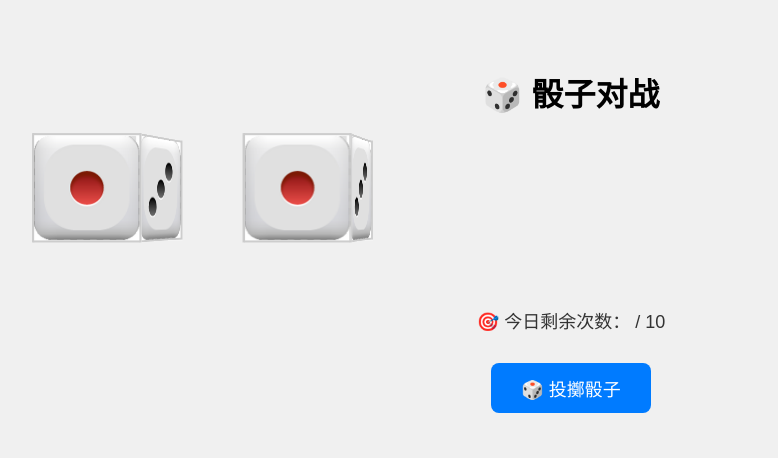
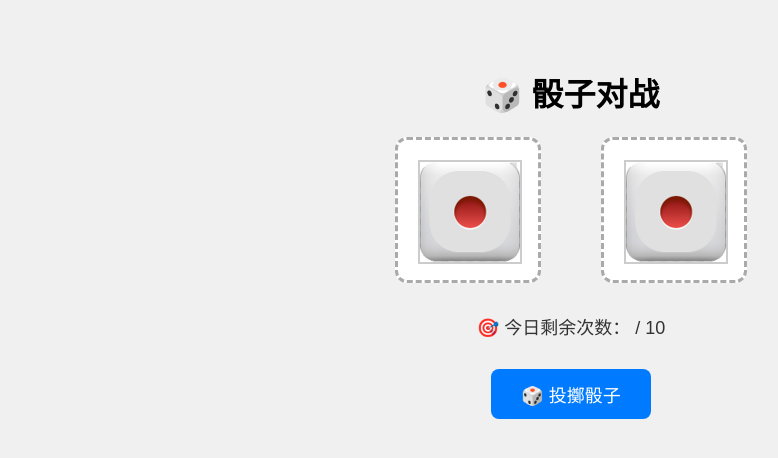
Before and after one commit to Dreamchaser-aus/dice, a Flask app: template templates/dice.html in a window 1280 px wide. Shown: the top 458 px of the page, without its empty margins (69-847 px from the left). Run offline with Flask 3, Linux system fonts and the light colour scheme; the template is opened without the code that fills it, so the values that code supplies are empty; some libraries are stand-ins or nearby versions.

Commit message:
Update dice.html

```diff
--- a/templates/dice.html
+++ b/templates/dice.html
@@ -14,11 +14,18 @@
     .dice-box {
       display: flex;
       justify-content: center;
-      gap: 80px;
-      perspective: 1000px;
-      margin-bottom: 20px;
-      height: 150px;
+      gap: 60px;
+      margin-bottom: 30px;
+    }
+
+    .dice-container {
+      width: 140px;
+      height: 140px;
+      background: #fff;
+      border: 3px dashed #aaa;
+      border-radius: 12px;
       position: relative;
+      overflow: hidden;
     }
 
     .dice {
@@ -26,9 +33,8 @@
       height: 100px;
       position: absolute;
       transform-style: preserve-3d;
-      top: 0;
-      left: 0;
-      transition: transform 0.5s ease-out;
+      top: 20px;
+      left: 20px;
     }
 
     .face {
@@ -82,8 +88,9 @@
 
 <h1>🎲 骰子对战</h1>
 
-<div class="dice-box" id="dice-box">
-  <div class="dice" id="user-dice" style="left: 80px;">
+<div class="dice-box">
+  <div class="dice-container">
+    <div class="dice" id="user-dice">
       <div class="face front"><img src="{{ url_for('static', filename='dice 1.png') }}" alt="1" /></div>
       <div class="face back"><img src="{{ url_for('static', filename='dice 6.png') }}" alt="6" /></div>
       <div class="face right"><img src="{{ url_for('static', filename='dice 3.png') }}" alt="3" /></div>
@@ -91,14 +98,17 @@
       <div class="face top"><img src="{{ url_for('static', filename='dice 5.png') }}" alt="5" /></div>
       <div class="face bottom"><img src="{{ url_for('static', filename='dice 2.png') }}" alt="2" /></div>
     </div>
+  </div>
 
-  <div class="dice" id="bot-dice" style="left: 280px;">
+  <div class="dice-container">
+    <div class="dice" id="bot-dice">
       <div class="face front"><img src="{{ url_for('static', filename='dice 1.png') }}" alt="1" /></div>
       <div class="face back"><img src="{{ url_for('static', filename='dice 6.png') }}" alt="6" /></div>
       <div class="face right"><img src="{{ url_for('static', filename='dice 3.png') }}" alt="3" /></div>
       <div class="face left"><img src="{{ url_for('static', filename='dice 4.png') }}" alt="4" /></div>
       <div class="face top"><img src="{{ url_for('static', filename='dice 5.png') }}" alt="5" /></div>
       <div class="face bottom"><img src="{{ url_for('static', filename='dice 2.png') }}" alt="2" /></div>
+    </div>
   </div>
 </div>
 
@@ -119,34 +129,31 @@
   6: "rotateX(0deg) rotateY(180deg)",
 };
 
-// 抛物线 + 旋转动画
+// 抛物线 + 旋转 + 独立容器内运动
 function throwDice(diceId, targetFace) {
   const dice = document.getElementById(diceId);
-  let x = 0, y = 0, rotation = 0;
-  const height = 100 + Math.random() * 50;
-  const startTime = performance.now();
+  let startTime = performance.now();
+  const startX = 10 + Math.random() * 20;
+  const amplitude = 40 + Math.random() * 30;
+  let rotation = 0;
 
   function animate(time) {
-    const elapsed = time - startTime;
-    const t = Math.min(elapsed / 1000, 1);  // 动画 1 秒结束
-
-    // 抛物线位移（模拟 Y 轴跳跃）
-    const offsetY = -4 * height * t * (1 - t);
-    // 旋转角度模拟
-    rotation += 20;
-
-    dice.style.transform = `translateY(${offsetY}px) rotateX(${rotation}deg) rotateY(${rotation}deg)`;
-
-    if (t < 1) {
-      requestAnimationFrame(animate);
-    } else {
-      // 落地后设置最终点数
-      dice.style.transition = "transform 0.5s ease-out";
+    const elapsed = (time - startTime) / 1000; // 秒
+    if (elapsed >= 1) {
+      dice.style.transition = "transform 0.4s ease-out";
       dice.style.transform = faceRotation[targetFace];
       setTimeout(() => {
         dice.style.transition = "";
-      }, 600);
+      }, 500);
+      return;
     }
+
+    const yOffset = -4 * amplitude * elapsed * (1 - elapsed);
+    rotation += 30;
+
+    dice.style.transform = `translate(${startX}px, ${yOffset}px) rotateX(${rotation}deg) rotateY(${rotation}deg)`;
+
+    requestAnimationFrame(animate);
   }
 
   requestAnimationFrame(animate);
```
Lines whose indentation alone changed are shown as unchanged.
